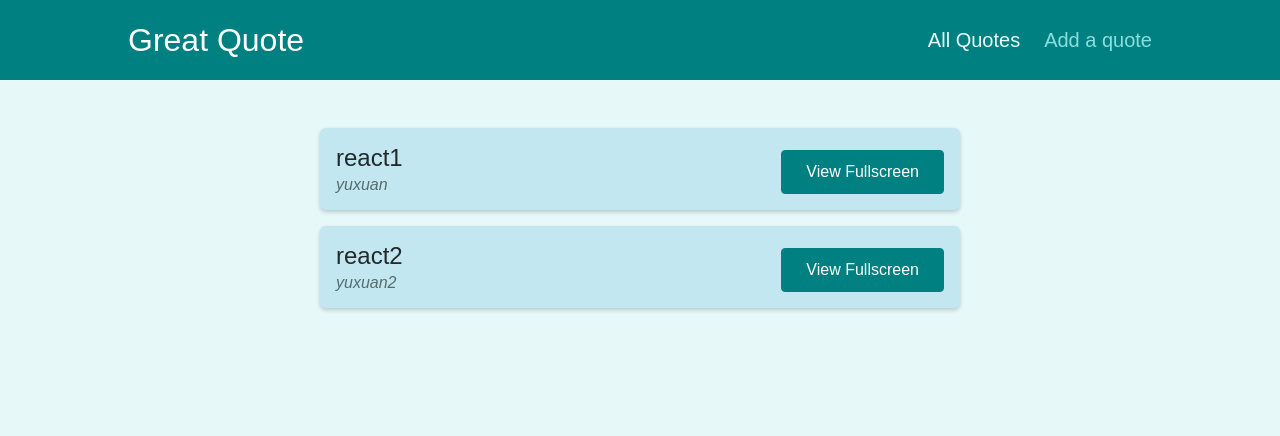
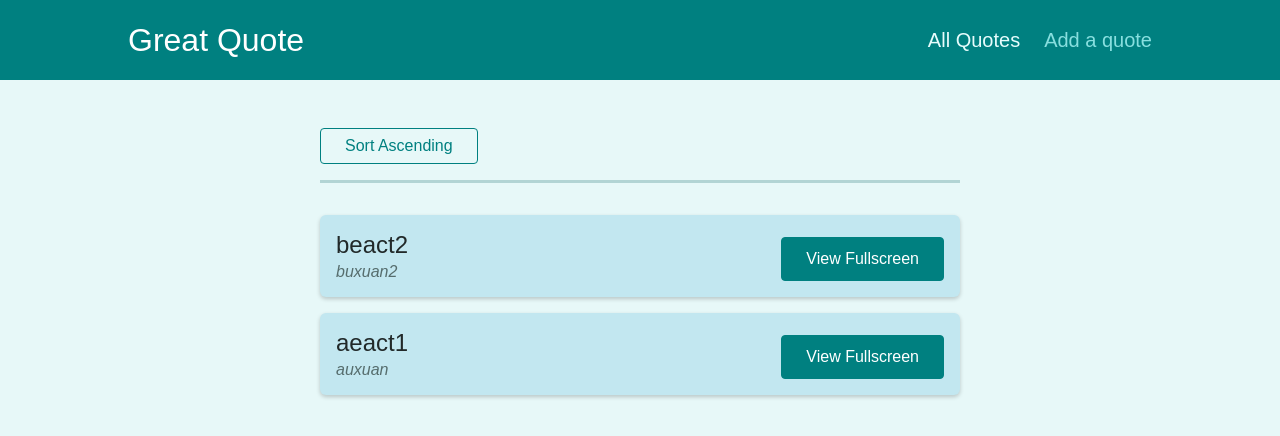
Before and after one commit to ppalladio/Quotes-Routes, a React (Create React App) app: page /quotes in a window 1280 px wide. Shown: the top 436 px of the page. Built offline with nearby package versions, Linux system fonts and the light colour scheme.

Commit message:
sorting asc and desc useLocation and useHistory URLSearchParams

```diff
--- a/src/components/quotes/QuoteList.js
+++ b/src/components/quotes/QuoteList.js
@@ -1,13 +1,38 @@
 import { Fragment } from 'react';
-
+import { useHistory, useLocation } from 'react-router-dom';
 import QuoteItem from './QuoteItem';
 import classes from './QuoteList.module.css';
 
+const sortQuotes = (quotes, ascending) => {
+  return quotes.sort((quoteA, quoteB) => {
+    if (ascending) {
+      return quoteA.id > quoteB.id ? 1 : -1;
+    } else {
+      return quoteA.id < quoteB.id ? 1 : -1;
+    }
+  });
+};
+
 const QuoteList = (props) => {
+    const history = useHistory();
+    const location = useLocation();
+    const queryParams = new URLSearchParams(location.search);
+    console.log(queryParams);
+    const isAscending = queryParams.get('sort') === 'asc';
+    const sortedQuotes = sortQuotes(props.quotes, isAscending)
+    const changeSortingHandler = () => {
+        history.push('/quotes?sort=' + (isAscending ? 'desc' : 'asc'));
+        console.log('changed');
+    };
     return (
         <Fragment>
+            <div className={classes.sorting}>
+                <button onClick={changeSortingHandler}>
+                    Sort {isAscending ? 'Descending' : 'Ascending'}
+                </button>
+            </div>
             <ul className={classes.list}>
-        {props.quotes.map((quote) => (
+                {sortedQuotes.map((quote) => (
                     <QuoteItem
                         key={quote.id}
                         id={quote.id}
--- a/src/pages/AllQuotes.js
+++ b/src/pages/AllQuotes.js
@@ -3,10 +3,10 @@ import QuoteList from '../components/quotes/QuoteList'
 const init = [
     {
         id: 'q1',
-        author: 'yuxuan',
-        text: 'react1',
+        author: 'auxuan',
+        text: 'aeact1',
     },
-    { id: 'q2', author: 'yuxuan2', text: 'react2' },
+    { id: 'q2', author: 'buxuan2', text: 'beact2' },
 ];
 
 const AllQuotes = () => {
--- a/src/pages/QuoteDetails.js
+++ b/src/pages/QuoteDetails.js
@@ -1,20 +1,20 @@
 import { useParams, Route } from 'react-router-dom';
 import Comments from '../components/comments/Comments';
-import HighlightedQuote from '../components/quotes/HighlightedQuote'
+import HighlightedQuote from '../components/quotes/HighlightedQuote';
 const init = [
     {
         id: 'q1',
-        author: 'yuxuan',
-        text: 'react1',
+        author: 'suxuan',
+        text: 'deact1',
     },
-    { id: 'q2', author: 'yuxuan2', text: 'react2' },
+    { id: 'q2', author: 'quxuan2', text: 'aeact2' },
 ];
 const QuoteDetail = () => {
     const params = useParams();
-    const quote = init.find(quote => quote.id === params.id)
+    const quote = init.find((quote) => quote.id === params.id);
     return (
         <>
-            <HighlightedQuote  text={quote.text} author={quote.author}/>
+            <HighlightedQuote text={quote.text} author={quote.author} />
             <Route path={`/quotes/${params.quoteId}/comments`}>
                 <Comments />
             </Route>
```
Also changed, not shown: 1 other file (tests, documents, lock files or other folders). Lines whose indentation alone changed are shown as unchanged.
